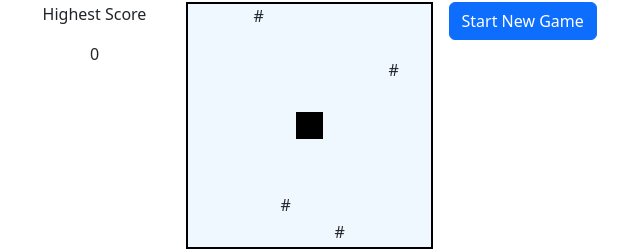
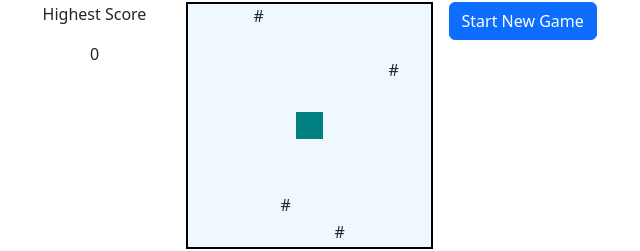
Before and after one commit to gonz1247/jingle_snake, a React (Vite) app: page / in a window 1280 px wide. Shown: the part 147-398 px from the top of the page, without its empty margins (331-971 px from the left). Built offline with nearby package versions, Linux system fonts and the light colour scheme.

Commit message:
updated snake color

```diff
--- a/src/App.css
+++ b/src/App.css
@@ -12,7 +12,7 @@
 }
 
 .cell.snake {
-    background-color: black;
+    background-color: teal;
 }
 
 .above_board {
```
